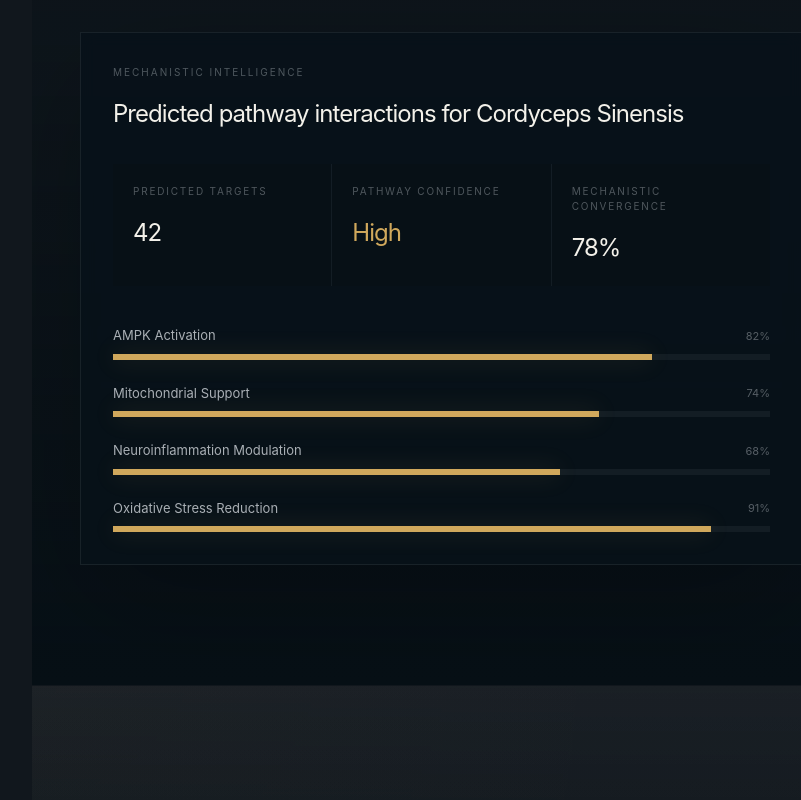
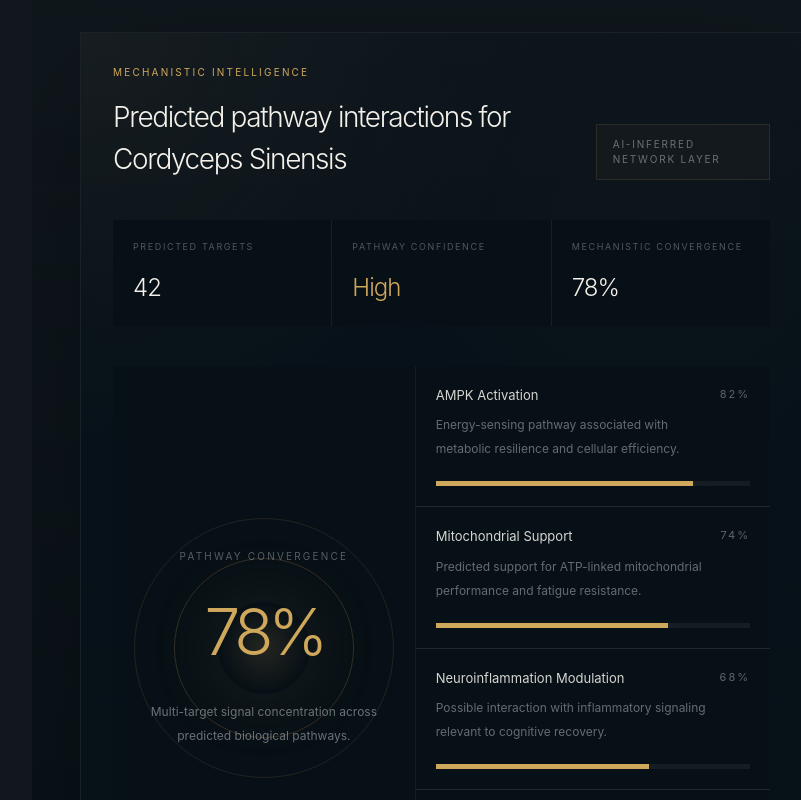
Before and after one commit to 0xMinority/polarherb-v1, a Next.js app: page /herbs/cordyceps-sinensis in a window 1280 px wide. Shown: the part 2720-3520 px from the top of the page, without its empty margins (389-1190 px from the left). Built offline with nearby package versions, Linux system fonts and the light colour scheme.

Commit message:
Upgrade bioactive mechanism intelligence module

```diff
--- a/src/components/herb-detail/BioactiveMechanism.tsx
+++ b/src/components/herb-detail/BioactiveMechanism.tsx
@@ -10,53 +10,87 @@ const pathways = [
   {
     label: "AMPK Activation",
     strength: 82,
+    description: "Energy-sensing pathway associated with metabolic resilience and cellular efficiency.",
   },
   {
     label: "Mitochondrial Support",
     strength: 74,
+    description: "Predicted support for ATP-linked mitochondrial performance and fatigue resistance.",
   },
   {
     label: "Neuroinflammation Modulation",
     strength: 68,
+    description: "Possible interaction with inflammatory signaling relevant to cognitive recovery.",
   },
   {
     label: "Oxidative Stress Reduction",
     strength: 91,
+    description: "Strong antioxidant-direction signal across stress response and cellular protection pathways.",
   },
+];
+
+const mechanismMetrics = [
+  ["Predicted Targets", "42"],
+  ["Pathway Confidence", "High"],
+  ["Mechanistic Convergence", "78%"],
 ];
 
 export function BioactiveMechanism({
   herbName,
   domain,
 }: BioactiveMechanismProps) {
+  const domainColor = getDomainColor(domain);
+
   return (
-    <div className="mt-16 border border-white/[0.07] bg-[#08121A]/92 p-8 shadow-[0_40px_120px_rgba(0,0,0,0.22)] backdrop-blur-sm">
-      <p className="text-[10px] uppercase tracking-[0.2em] text-[#D7DCE2]/35">
+    <div className="relative mt-16 overflow-hidden border border-white/[0.07] bg-[#08121A]/92 p-5 shadow-[0_40px_120px_rgba(0,0,0,0.22)] backdrop-blur-sm md:p-7 xl:p-8">
+      <div
+        className="pointer-events-none absolute inset-0 opacity-75"
+        style={{
+          background: `
+            radial-gradient(circle at top left, ${domainColor}14, transparent 38%),
+            radial-gradient(circle at 80% 20%, ${domainColor}08, transparent 34%),
+            linear-gradient(to bottom, rgba(255,255,255,0.018), transparent 32%)
+          `,
+        }}
+      />
+
+      <div className="relative z-10">
+        <div className="flex flex-col gap-6 xl:flex-row xl:items-end xl:justify-between">
+          <div>
+            <p
+              className="text-[10px] uppercase tracking-[0.22em]"
+              style={{ color: domainColor }}
+            >
               Mechanistic Intelligence
             </p>
 
-      <h3 className="mt-4 text-[24px] tracking-[-0.04em] text-[#F3F1EA]">
+            <h3 className="mt-4 max-w-[780px] text-[22px] font-light tracking-[-0.05em] text-[#F3F1EA] md:text-[24px] xl:text-[28px]">
               Predicted pathway interactions for {herbName}
             </h3>
+          </div>
 
-      <div className="mt-8 grid grid-cols-3 gap-[1px] bg-white/[0.05]">
-        {[
-          ["Predicted Targets", "42"],
-          ["Pathway Confidence", "High"],
-          ["Mechanistic Convergence", "78%"],
-        ].map(([label, value]) => (
-          <div key={label} className="bg-[#071016] p-5">
-            <p className="text-[10px] uppercase tracking-[0.18em] text-[#D7DCE2]/35">
+          <div
+            className="border px-4 py-3 text-[10px] uppercase tracking-[0.18em] text-[#D7DCE2]/45"
+            style={{
+              borderColor: `${domainColor}22`,
+              background: `${domainColor}08`,
+            }}
+          >
+            AI-inferred network layer
+          </div>
+        </div>
+
+        <div className="mt-8 grid grid-cols-1 gap-[1px] bg-white/[0.05] md:grid-cols-3 xl:mt-10">
+          {mechanismMetrics.map(([label, value]) => (
+            <div key={label} className="bg-[#071016] p-4 md:p-5">
+              <p className="text-[9px] uppercase tracking-[0.18em] text-[#D7DCE2]/35">
                 {label}
               </p>
 
               <p
-              className="mt-4 text-[24px] tracking-[-0.04em]"
+                className="mt-4 text-[22px] font-light tracking-[-0.04em] md:text-[24px]"
                 style={{
-                color:
-                  label === "Pathway Confidence"
-                    ? getDomainColor(domain)
-                    : "#F3F1EA",
+                  color: label === "Pathway Confidence" ? domainColor : "#F3F1EA",
                 }}
               >
                 {value}
@@ -65,29 +99,68 @@ export function BioactiveMechanism({
           ))}
         </div>
 
-      <div className="mt-10 space-y-6">
+        <div className="mt-8 grid grid-cols-1 gap-[1px] bg-white/[0.05] xl:mt-10 xl:grid-cols-[0.92fr_1.08fr]">
+          <div className="relative min-h-[320px] overflow-hidden bg-[#071016] p-5 md:p-7">
+            <div
+              className="pointer-events-none absolute left-1/2 top-1/2 h-[260px] w-[260px] -translate-x-1/2 -translate-y-1/2 rounded-full border"
+              style={{ borderColor: `${domainColor}22` }}
+            />
+            <div
+              className="pointer-events-none absolute left-1/2 top-1/2 h-[180px] w-[180px] -translate-x-1/2 -translate-y-1/2 rounded-full border"
+              style={{ borderColor: `${domainColor}33` }}
+            />
+            <div
+              className="pointer-events-none absolute left-1/2 top-1/2 h-[92px] w-[92px] -translate-x-1/2 -translate-y-1/2 rounded-full"
+              style={{
+                background: `radial-gradient(circle, ${domainColor}24, transparent 68%)`,
+                boxShadow: `0 0 80px ${domainColor}22`,
+              }}
+            />
+
+            <div className="relative z-10 flex h-full min-h-[280px] items-center justify-center">
+              <div className="text-center">
+                <p className="text-[10px] uppercase tracking-[0.22em] text-[#D7DCE2]/38">
+                  Pathway Convergence
+                </p>
+                <p
+                  className="mt-5 text-[52px] font-light tracking-[-0.08em] md:text-[64px]"
+                  style={{ color: domainColor }}
+                >
+                  78%
+                </p>
+                <p className="mx-auto mt-5 max-w-[260px] text-[12px] leading-6 text-[#D7DCE2]/48">
+                  Multi-target signal concentration across predicted biological pathways.
+                </p>
+              </div>
+            </div>
+          </div>
+
+          <div className="space-y-[1px] bg-white/[0.05]">
             {pathways.map((item) => (
               <div
                 key={item.label}
-            className="transition-opacity duration-300 hover:opacity-85"
+                className="bg-[#071016] p-4 transition-opacity duration-300 hover:opacity-90 md:p-5"
               >
-            <div className="mb-2 flex items-center justify-between">
-              <p className="text-[13px] text-[#D7DCE2]/78">
-                {item.label}
+                <div className="flex flex-col gap-3 md:flex-row md:items-start md:justify-between">
+                  <div>
+                    <p className="text-[13px] text-[#F3F1EA]/88">{item.label}</p>
+                    <p className="mt-2 max-w-[580px] text-[12px] leading-6 text-[#D7DCE2]/45">
+                      {item.description}
                     </p>
+                  </div>
 
-              <p className="text-[11px] text-[#D7DCE2]/38">
+                  <p className="text-[11px] uppercase tracking-[0.18em] text-[#D7DCE2]/42">
                     {item.strength}%
                   </p>
                 </div>
 
-            <div className="h-[6px] bg-white/[0.05]">
+                <div className="mt-5 h-[5px] overflow-hidden bg-white/[0.055]">
                   <div
                     className="h-full transition-all duration-700 ease-out"
                     style={{
                       width: `${item.strength}%`,
-                  background: getDomainColor(domain),
-                  boxShadow: `0 0 24px ${getDomainColor(domain)}33`,
+                      background: domainColor,
+                      boxShadow: `0 0 24px ${domainColor}33`,
                     }}
                   />
                 </div>
@@ -95,5 +168,7 @@ export function BioactiveMechanism({
             ))}
           </div>
         </div>
+      </div>
+    </div>
   );
 }
```
Lines whose indentation alone changed are shown as unchanged.
